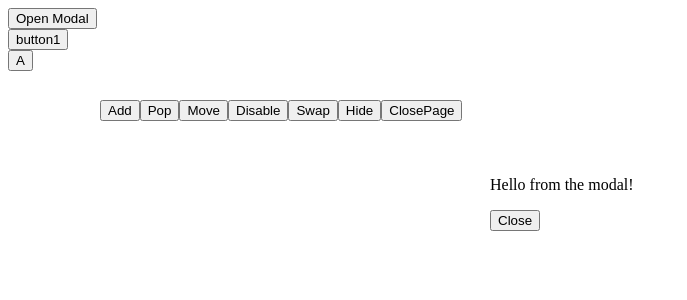
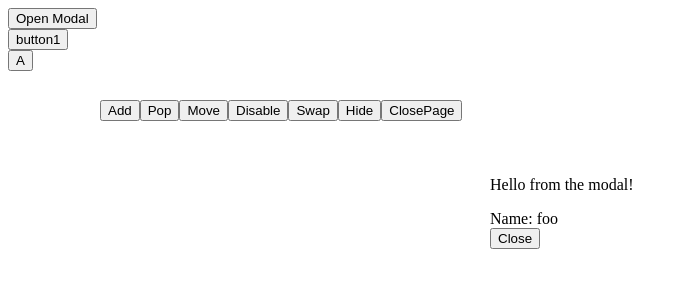
Before and after one commit to lixl39505/teleport-vue2, a Vue app: page / in a window 1280 px wide. Both pictures are taken after a click on the button "Open Modal". Shown: the top 300 px of the page, without its empty margins (0-687 px from the left). Built offline with nearby package versions, Linux system fonts and the light colour scheme.

Commit message:
Provider/inject 测试

```diff
--- a/src/App.vue
+++ b/src/App.vue
@@ -1,86 +1,6 @@
 <template>
-  <div v-if="isAlive">
-    <button @click="open = true">Open Modal</button>
-    <Teleport to="body" :disabled="disabled">
-      <div v-if="open" class="modal">
-        <p>Hello from the modal!</p>
-        <button @click="open = false">Close</button>
-      </div>
-    </Teleport>
-    <div v-for="i in list" :key="i">
-      <button>{{ i }}</button>
-    </div>
-    <div id="cc"></div>
-    <Teleport :to="target" :disabled="disabled">
-      <template v-if="!empty">
-        <button v-if="swap">A</button>
-        <button v-else>B</button>
-      </template>
-    </Teleport>
-    <div class="b">
-      <button @click="onAdd">Add</button>
-      <button @click="onPop">Pop</button>
-      <button @click="onMove">Move</button>
-      <button @click="onToggle">{{ disabled ? 'Enable' : 'Disable' }}</button>
-      <button @click="onSwap">Swap</button>
-      <button @click="onShow">{{ empty ? 'Show' : 'Hide' }}</button>
-      <button @click="onClosePage">ClosePage</button>
-    </div>
-  </div>
+  <Test></Test>
 </template>
 <script lang="ts" setup>
-import { ref } from 'vue'
-import Teleport from './components/Teleport.vue'
-
-const list = ref(['button1'])
-let count = 1
-
-function onAdd() {
-  list.value.push(`button${++count}`)
-}
-function onPop() {
-  list.value.pop()
-}
-
-const isAlive = ref(true)
-function onClosePage() {
-  isAlive.value = false
-}
-
-const disabled = ref(false)
-function onToggle() {
-  disabled.value = !disabled.value
-}
-
-const target = ref('body')
-function onMove() {
-  target.value = target.value === 'body' ? '#cc' : 'body'
-}
-
-const swap = ref(true)
-function onSwap() {
-  swap.value = !swap.value
-}
-
-const empty = ref(false)
-function onShow() {
-  empty.value = !empty.value
-}
-
-const open = ref(false) // bug open -> close -> disable -> open -> error
+import Test from './views/Test.vue'
 </script>
-<style>
-.b {
-  position: fixed;
-  top: 100px;
-  left: 100px;
-}
-.modal {
-  position: fixed;
-  z-index: 999;
-  top: 20%;
-  left: 50%;
-  width: 300px;
-  margin-left: -150px;
-}
-</style>
--- /dev/null
+++ b/src/views/Modal.vue
@@ -0,0 +1,36 @@
+<template>
+  <Teleport to="body" :disabled="disabled">
+    <div v-if="value" class="modal">
+      <slot :user="user"></slot>
+      <button @click="$emit('input', false)">Close</button>
+    </div>
+  </Teleport>
+</template>
+
+<script lang="ts" setup>
+import { inject } from 'vue'
+import Teleport from '../components/Teleport.vue'
+import type { UserProfile } from './Test.vue'
+
+defineProps({
+  value: {
+    type: Boolean,
+    default: false,
+  },
+  disabled: {
+    type: Boolean,
+    default: false,
+  },
+})
+const user = inject<UserProfile>('user')
+</script>
+<style>
+.modal {
+  position: fixed;
+  z-index: 999;
+  top: 20%;
+  left: 50%;
+  width: 300px;
+  margin-left: -150px;
+}
+</style>
--- /dev/null
+++ b/src/views/Profile.vue
@@ -0,0 +1,10 @@
+<template>
+  <div>
+    <div>Name: {{ user?.name }}</div>
+  </div>
+</template>
+<script lang="ts" setup>
+defineProps({
+  user: Object,
+})
+</script>
--- /dev/null
+++ b/src/views/Test.vue
@@ -0,0 +1,87 @@
+<template>
+  <div v-if="isAlive">
+    <button @click="open = true">Open Modal</button>
+    <Modal v-model="open" :disabled="disabled">
+      <template #default="{ user }">
+        <p>Hello from the modal!</p>
+        <Profile :user="user"></Profile>
+      </template>
+    </Modal>
+    <div v-for="i in list" :key="i">
+      <button>{{ i }}</button>
+    </div>
+    <div id="cc"></div>
+    <Teleport :to="target" :disabled="disabled">
+      <template v-if="!empty">
+        <button v-if="swap">A</button>
+        <button v-else>B</button>
+      </template>
+    </Teleport>
+    <div class="b">
+      <button @click="onAdd">Add</button>
+      <button @click="onPop">Pop</button>
+      <button @click="onMove">Move</button>
+      <button @click="onToggle">{{ disabled ? 'Enable' : 'Disable' }}</button>
+      <button @click="onSwap">Swap</button>
+      <button @click="onShow">{{ empty ? 'Show' : 'Hide' }}</button>
+      <button @click="onClosePage">ClosePage</button>
+    </div>
+  </div>
+</template>
+<script lang="ts" setup>
+import { ref, provide } from 'vue'
+import Teleport from '../components/Teleport.vue'
+import Modal from './Modal.vue'
+import Profile from './Profile.vue'
+
+// Test provider/inject
+provide('user', { name: 'foo' })
+
+export interface UserProfile {
+  name: string
+}
+
+const list = ref(['button1'])
+let count = 1
+
+function onAdd() {
+  list.value.push(`button${++count}`)
+}
+function onPop() {
+  list.value.pop()
+}
+
+const isAlive = ref(true)
+function onClosePage() {
+  isAlive.value = false
+}
+
+const disabled = ref(false)
+function onToggle() {
+  disabled.value = !disabled.value
+}
+
+const target = ref('body')
+function onMove() {
+  target.value = target.value === 'body' ? '#cc' : 'body'
+}
+
+const swap = ref(true)
+function onSwap() {
+  swap.value = !swap.value
+}
+
+const empty = ref(false)
+function onShow() {
+  empty.value = !empty.value
+}
+
+const open = ref(false) // bug open -> close -> disable -> open -> error
+</script>
+<style>
+.b {
+  position: fixed;
+  top: 100px;
+  left: 100px;
+}
+</style>
```
